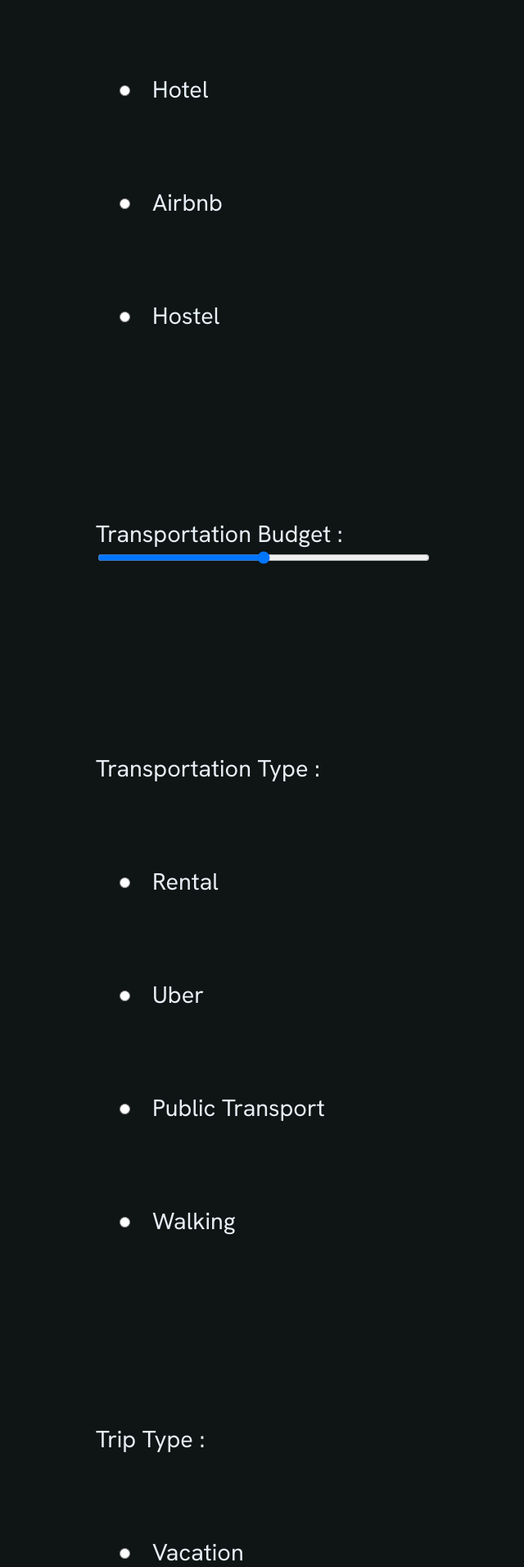
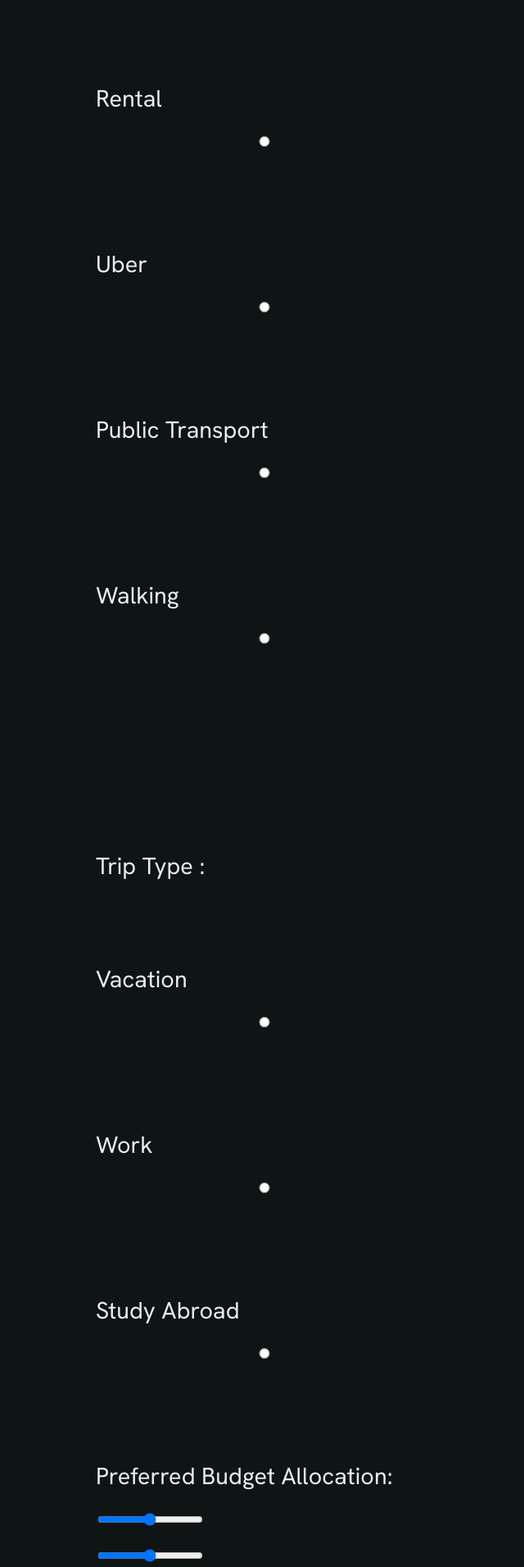
Before and after one commit to lahg1103/SeniorProject, a Flask app: page /questionnaire in a window 1280 px wide. Shown: the part 4089-6000 px from the top of the page at 82% size, without its empty margins (318-958 px from the left). Run offline with Flask 3, Linux system fonts and the light colour scheme.

Commit message:
added sliders

```diff
--- a/config/context.py
+++ b/config/context.py
@@ -37,14 +37,11 @@ itineraryfields = [
     {'name': 'Destination', 'type': 'text'},
 
     {'name': 'Food Preferences', 'type': 'checkbox'},
-    {'name': 'Food Budget', 'type': 'range'},
     {'name': 'Food Restrictions', 'type': 'checkbox', 'options': [e.value for e in FoodRestrictions]},
 
 
     {'name': 'Lodging', 'type': 'checkbox'},
-    {'name': 'Lodging Budget', 'type': 'range'},
     {'name': 'Lodging Type', 'type': 'radio', 'options': [e.value for e in LodgingType]},
-    {'name': 'Transportation Budget', 'type': 'range'},
     {'name': 'Transportation Type', 'type': 'radio', 'options': [e.value for e in TransportationType]},
     {'name': 'Trip Type', 'type': 'radio', 'options': [e.value for e in TripType]},
 ]
--- a/static/css/style.css
+++ b/static/css/style.css
@@ -611,15 +611,10 @@ label {
     margin-block-end: -2rem;
 }
 
-.input-field {
-    display: flex;
-    flex-direction: column-reverse;
-    gap: var(--spacer);
-}
 
 .input-container {
     display: flex;
-    flex-direction: row-reverse;
+    flex-direction: column;
     justify-content: flex-end;
     cursor: pointer;
     gap: var(--spacer);
--- a/templates/questionnaire.html
+++ b/templates/questionnaire.html
@@ -25,14 +25,26 @@
 
                 {% endfor %}
             {% else %}
-                <label for="{{ field.name | lower | replace(' ', '_') }}"> {{ field.name }} :
-                    <div class="input-field">
+                <label for="{{ field.name | lower | replace(' ', '_') }}" class="input-container"> {{ field.name }} :
                         <input type="{{ field.type }}" name="{{ field.name | lower | replace(' ', '_') }}" />
-                    </div>
                 </label>
 
             {% endif %}
         {% endfor %}
+        <label class="input-container"> Preferred Budget Allocation:
+            <div class="slide-container">
+                <input type="range" class="slider" id="foodBudget">
+            </div>
+            <div class="slide-container">
+                <input type="range" class="slider" id="lodgingBudget">
+            </div>
+            <div class="slide-container">
+                <input type="range" class="slider" id="activityBudget">
+            </div>
+            <div class="slide-container">
+                <input type="range" class="slider" id="transportationBudget">
+            </div>
+        </label>
         <button type="submit" class="text-arrow-wrapper">
             <div class="arrow-wrapper">
                 <img src="{{ url_for('static', filename='images/arrow.svg') }}" alt="arrow" class="arrow up-facing black-arrow">
```
